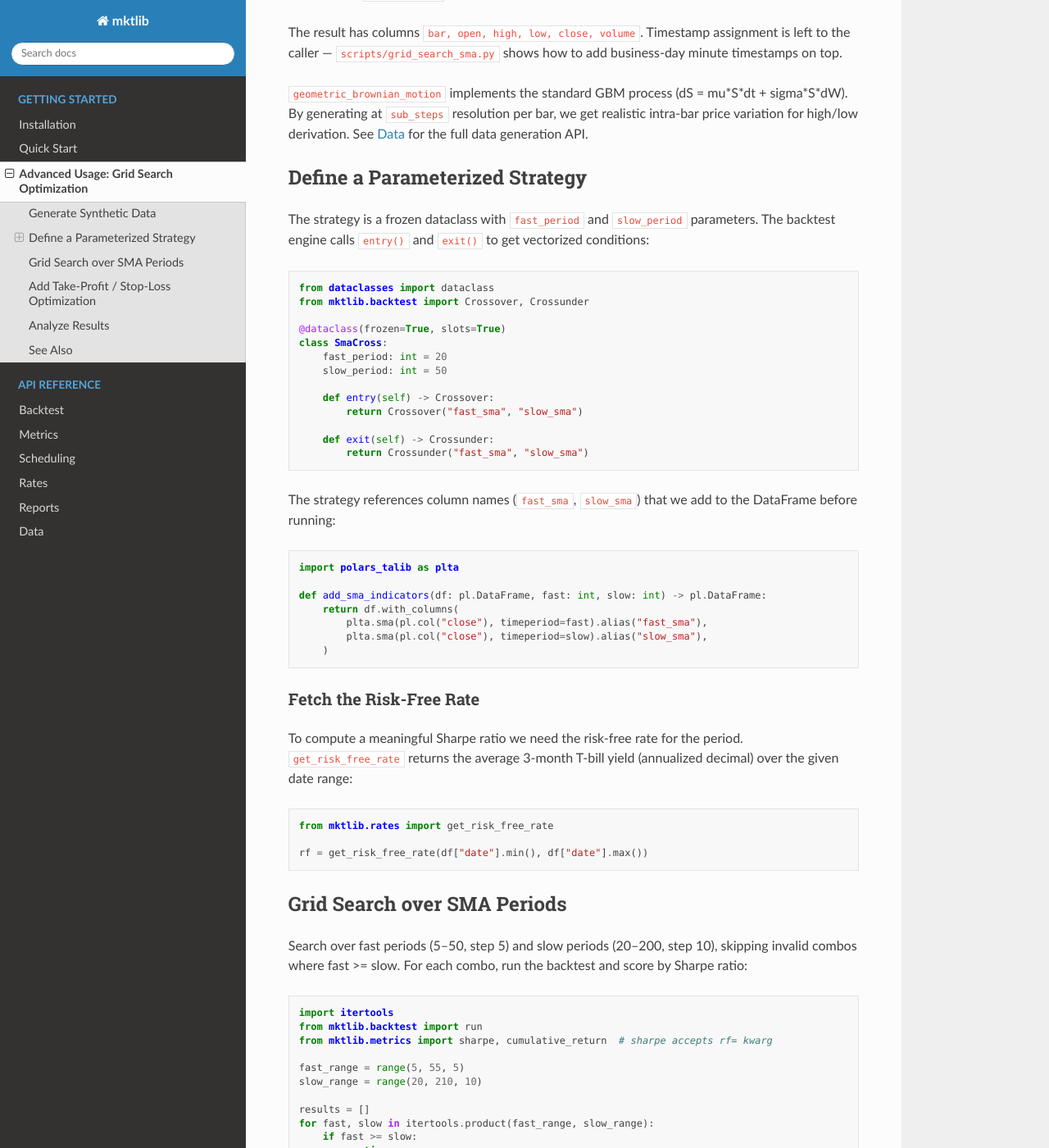
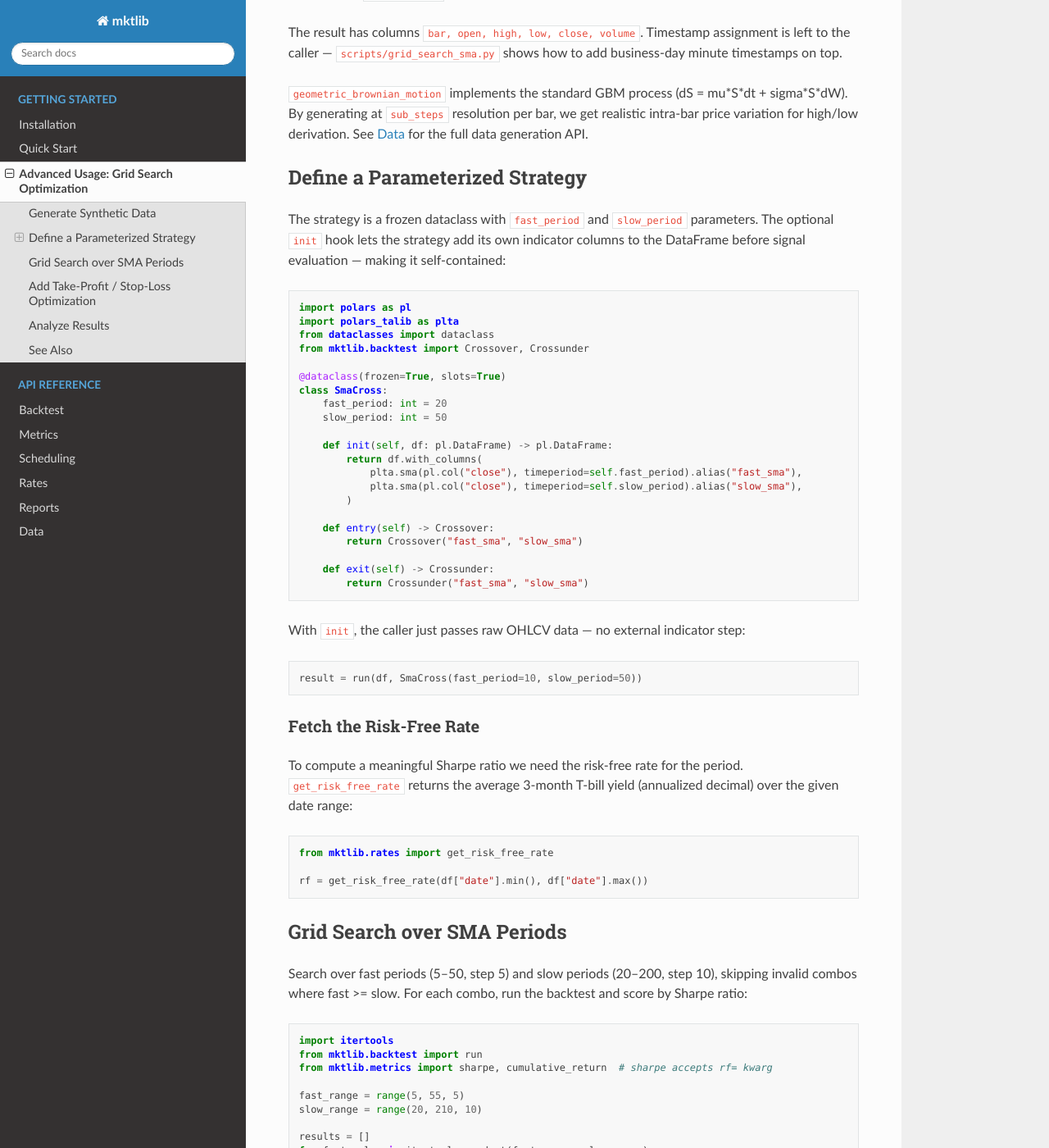
Before and after one commit to mattbuck85/polars-mktlib, a Sphinx documentation site: the page built from docs/advanced.rst, in a window 1280 px wide and 1400 px high, scrolled down 980 px. Shown: the whole window at 82% size. Built offline with Sphinx 7.4.7 and the Read the Docs theme 3.1.0, drawn with Linux system fonts in a browser that asks for light colours; some of the changed text lies outside the part shown.

Commit message:
feat: add optional `init(df)` hook to Strategy protocol
Let strategies encapsulate their own indicator setup via an optional
`init(self, df) -> pl.DataFrame` method, called after calendar filtering
and before signal evaluation. Existing strategies without `init` are
unaffected — the hook is not added to the Protocol itself.

Co-Authored-By: Claude Opus 4.6 <noreply@anthropic.com>

```diff
--- a/docs/advanced.rst
+++ b/docs/advanced.rst
@@ -60,11 +60,13 @@ Define a Parameterized Strategy
 -------------------------------
 
 The strategy is a frozen dataclass with ``fast_period`` and ``slow_period``
-parameters. The backtest engine calls ``entry()`` and ``exit()`` to get
-vectorized conditions:
+parameters. The optional ``init`` hook lets the strategy add its own indicator
+columns to the DataFrame before signal evaluation — making it self-contained:
 
 .. code-block:: python
 
+   import polars as pl
+   import polars_talib as plta
    from dataclasses import dataclass
    from mktlib.backtest import Crossover, Crossunder
 
@@ -73,24 +75,23 @@ vectorized conditions:
        fast_period: int = 20
        slow_period: int = 50
 
+       def init(self, df: pl.DataFrame) -> pl.DataFrame:
+           return df.with_columns(
+               plta.sma(pl.col("close"), timeperiod=self.fast_period).alias("fast_sma"),
+               plta.sma(pl.col("close"), timeperiod=self.slow_period).alias("slow_sma"),
+           )
+
        def entry(self) -> Crossover:
            return Crossover("fast_sma", "slow_sma")
 
        def exit(self) -> Crossunder:
            return Crossunder("fast_sma", "slow_sma")
 
-The strategy references column names (``fast_sma``, ``slow_sma``) that we add
-to the DataFrame before running:
+With ``init``, the caller just passes raw OHLCV data — no external indicator step:
 
 .. code-block:: python
 
-   import polars_talib as plta
-
-   def add_sma_indicators(df: pl.DataFrame, fast: int, slow: int) -> pl.DataFrame:
-       return df.with_columns(
-           plta.sma(pl.col("close"), timeperiod=fast).alias("fast_sma"),
-           plta.sma(pl.col("close"), timeperiod=slow).alias("slow_sma"),
-       )
+   result = run(df, SmaCross(fast_period=10, slow_period=50))
 
 Fetch the Risk-Free Rate
 ~~~~~~~~~~~~~~~~~~~~~~~~
@@ -126,9 +127,8 @@ and score by Sharpe ratio:
        if fast >= slow:
            continue
 
-       df_ind = add_sma_indicators(df, fast, slow)
        strategy = SmaCross(fast_period=fast, slow_period=slow)
-       result = run(df_ind, strategy)
+       result = run(df, strategy)
        ret = result.returns["return"]
 
        results.append({
@@ -168,6 +168,12 @@ given percentage above the slow SMA; the SL triggers when price falls below:
        tp_pct: float = 5.0
        sl_pct: float = 3.0
 
+       def init(self, df: pl.DataFrame) -> pl.DataFrame:
+           return df.with_columns(
+               plta.sma(pl.col("close"), timeperiod=self.fast_period).alias("fast_sma"),
+               plta.sma(pl.col("close"), timeperiod=self.slow_period).alias("slow_sma"),
+           )
+
        def entry(self) -> Crossover:
            return Crossover("fast_sma", "slow_sma")
 
@@ -184,8 +190,6 @@ Now grid-search TP/SL percentages with the best SMA periods fixed:
 
 .. code-block:: python
 
-   df_ind = add_sma_indicators(df, best_fast, best_slow)
-
    tp_range = [i / 10 for i in range(1, 11)]   # 0.1% to 1.0%, step 0.1%
    sl_range = [i / 10 for i in range(1, 11)]
 
```
Also changed, not shown: other parts of docs/advanced.rst (+1 -1 lines), docs/api/backtest.rst (+8 -0 lines), docs/quickstart.rst (+13 -1 lines), 4 other files.
